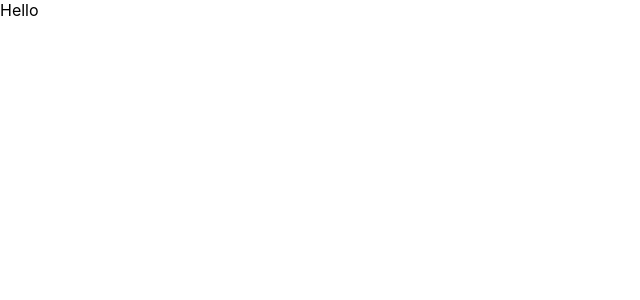
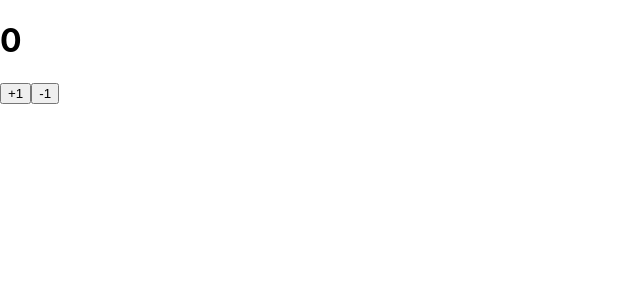
Before and after one commit to dev-thug/react-mobx, a React (Create React App) app: page / in a window 1280 px wide. Shown: the top 300 px of the page, without its empty margins (0-640 px from the left). Built offline with nearby package versions, Linux system fonts and the light colour scheme.

Commit message:
add Counter.js

```diff
--- a/src/App.tsx
+++ b/src/App.tsx
@@ -1,9 +1,10 @@
 import React from 'react';
+import Counter from './Counter';
 
 function App() {
     return (
         <div>
-            Hello
+            <Counter/>
         </div>
     );
 }
--- /dev/null
+++ b/src/Counter.js
@@ -0,0 +1,37 @@
+import React, { Component } from "react";
+import { makeObservable, observable, action } from "mobx";
+import { observer } from "mobx-react";
+
+class Counter extends Component {
+    number = 0;
+
+    constructor() {
+        super();
+        makeObservable(this, {
+            number: observable,
+            increase: action,
+            decrease: action,
+        });
+    }
+
+    increase = () => {
+        this.number++;
+    };
+
+    decrease = () => {
+        this.number--;
+    };
+
+    render() {
+        return (
+
+            <div>
+                <h1>{this.number}</h1>
+                <button onClick={this.increase}>+1</button>
+                <button onClick={this.decrease}>-1</button>
+            </div>
+        );
+    }
+}
+
+export default observer(Counter);
```
